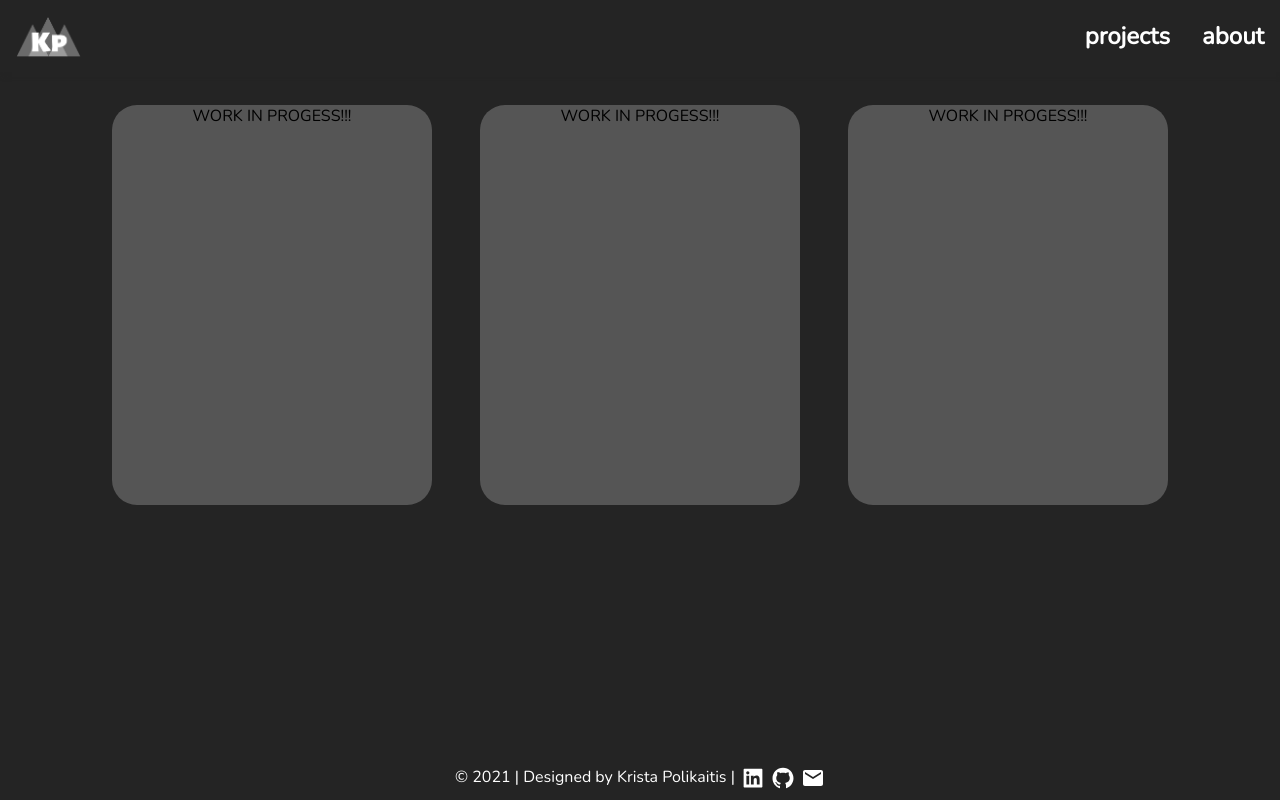
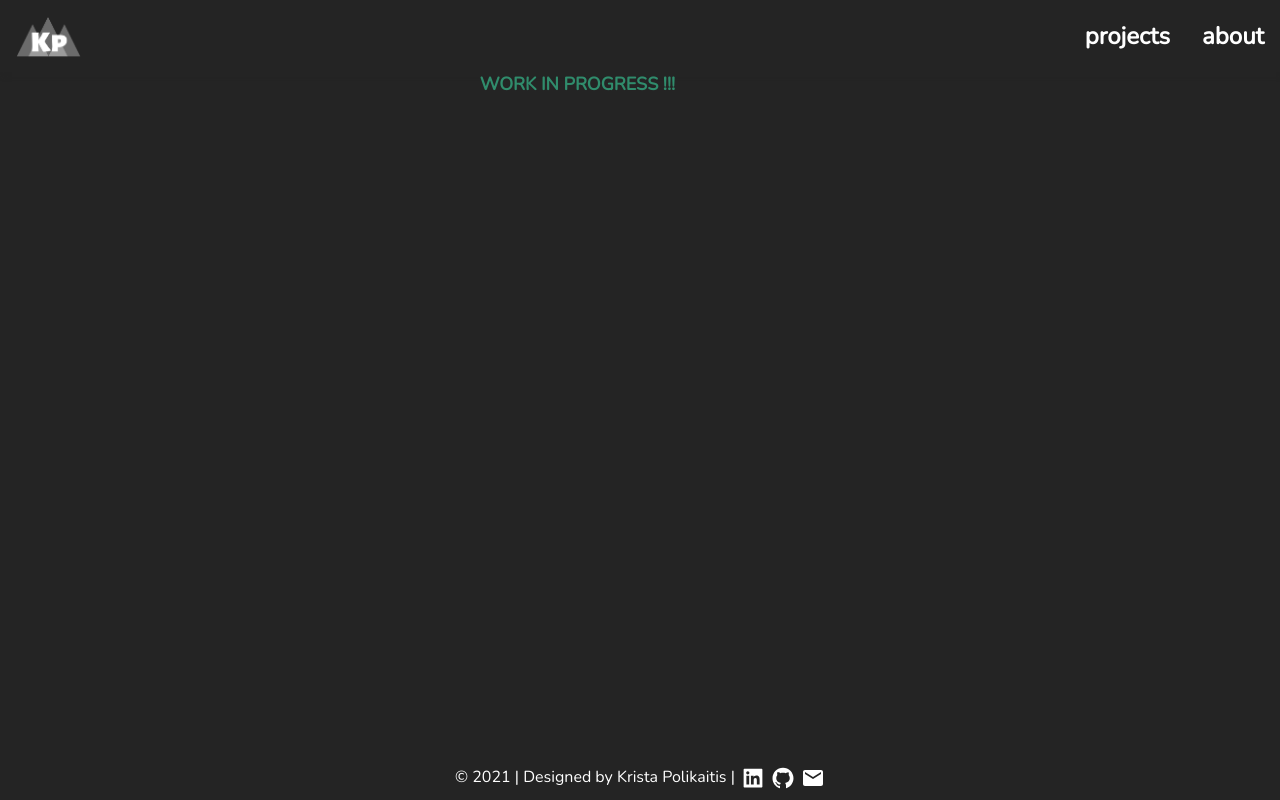
Before and after one commit to krista-p/portfolio, a React (Create React App) app: page /projects in a window 1280 px wide. Built offline with nearby package versions, Linux system fonts and the light colour scheme.

Commit message:
quick fixes

```diff
--- a/src/App.css
+++ b/src/App.css
@@ -37,7 +37,7 @@ body {
   box-shadow: 3px 5px 5px rgba(36, 36, 36, 0.233);
   position: fixed;
   bottom: 60px;
-  right: 30px;
+  right: 10px;
   overflow: hidden;
 }
 
--- a/src/components/AboutPage.css
+++ b/src/components/AboutPage.css
@@ -19,7 +19,7 @@
   font-size: 18px;
   font-weight: 600;
   width: 75%;
-  color: #555555;
+  color: #308c6c;
 }
 
 
--- a/src/components/ProjectPage/ProjectContainer.tsx
+++ b/src/components/ProjectPage/ProjectContainer.tsx
@@ -5,38 +5,31 @@ type projectProp = {
   project: projectType,
 }
 
-const ProjectContainer: React.FC<projectProp> = (/*{project}*/) => {
-    return (
+const ProjectContainer: React.FC<projectProp> = ({project}) => {
+  return (
     <div className="project-container">
 
-      <div>WORK IN PROGESS!!!</div>
+      <div className="project-title">
+        <p>{project.title}</p>
+      </div>
+
+      <div className="project-picure">
+        <img src={project.logo} alt={`${project.title} logo!`} className="project-logo" />
+      </div>
+
+      <div className="project-tech">
+        {project.tech.map((item:any) => (
+          <div className="project-tech-item">
+            {item}
+          </div>
+        ))}
+      </div>
+
+      <div className="project-link">
+          <a href={project.link} className="project-link-title">check it out!</a>
+      </div>
 
     </div>
 )};
-//   return (
-//     <div className="project-container">
-
-//       <div className="project-title">
-//         <p>{project.title}</p>
-//       </div>
-
-//       <div className="project-picure">
-//         <img src={project.logo} alt={`${project.title} logo!`} className="project-logo" />
-//       </div>
-
-//       <div className="project-tech">
-//         {project.tech.map((item:any) => (
-//           <div className="project-tech-item">
-//             {item}
-//           </div>
-//         ))}
-//       </div>
-
-//       <div className="project-link">
-//           <a href={project.link} className="project-link-title">check it out!</a>
-//       </div>
-
-//     </div>
-// )};
 
 export default ProjectContainer;
--- a/src/components/ProjectsPage.css
+++ b/src/components/ProjectsPage.css
@@ -3,6 +3,10 @@
   display: flex;
   flex-direction: row;
   justify-content: center;
+  font-size: 18px;
+  font-weight: 600;
+  width: 75%;
+  color: #308c6c;
 }
 
 @media only screen and (max-width: 950px) {
--- a/src/components/ProjectsPage.tsx
+++ b/src/components/ProjectsPage.tsx
@@ -8,9 +8,10 @@ const ProjectsPage: React.FC = () => (
  <div className="detail-page" id="scroll">
     <Navbar />
     <div className="project-list">
-       <ProjectContainer project={trekker} />
+       {/* <ProjectContainer project={trekker} />
        <ProjectContainer project={banana} />
-       <ProjectContainer project={portfolio} />
+       <ProjectContainer project={portfolio} /> */}
+       WORK IN PROGRESS !!!
     </div>
     <Footer />
  </div>
```
